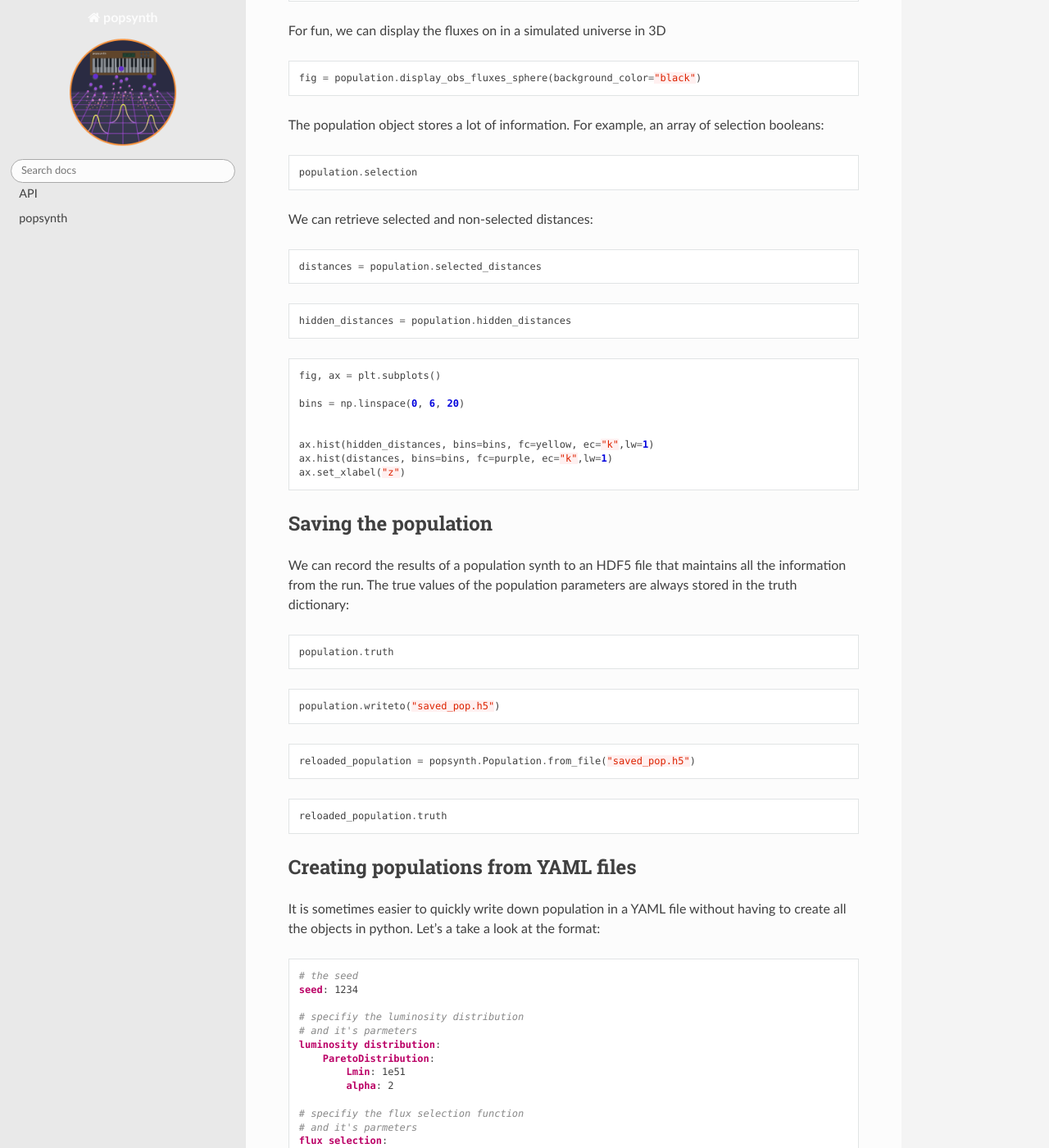
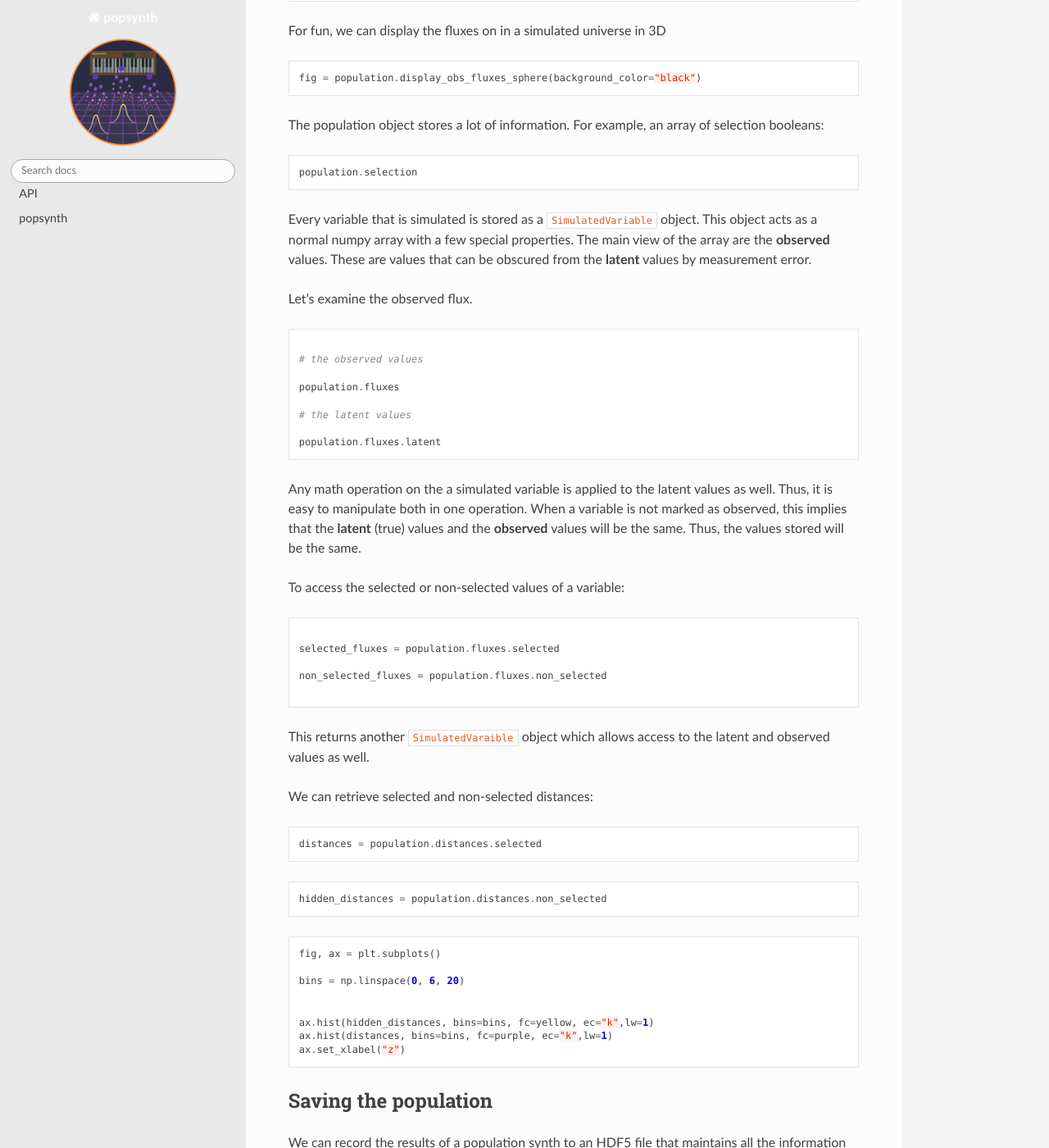
Before and after one commit to grburgess/popsynth, a Sphinx documentation site: the page built from docs/md/quickstart.md, in a window 1280 px wide and 1400 px high, scrolled down 3757 px. Shown: the whole window at 82% size. Built offline with Sphinx 7.4.7 and the Read the Docs theme 2.0.0, drawn with Linux system fonts in a browser that asks for light colours; pages that are not in the unit, such as notebooks, are missing from menus.

Commit message:
updated docs

````diff
--- a/docs/md/quickstart.md
+++ b/docs/md/quickstart.md
@@ -220,14 +220,55 @@ The population object stores a lot of information. For example, an array of sele
 population.selection
 ```
 
+Every variable that is simulated is stored as a `SimulatedVariable` object. This
+object acts as a normal numpy array with a few special properties. The main view
+of the array are the **observed** values. These are values that can be obscured
+from the **latent** values by measurement error.
+
+Let's examine the observed flux.
+
+```python
+
+# the observed values
+
+population.fluxes
+
+# the latent values
+
+population.fluxes.latent
+
+```
+
+Any math operation on the a simulated variable is applied to the latent values
+as well. Thus, it is easy to manipulate both in one operation. When a variable
+is not marked as observed, this implies that the **latent** (true) values and
+the **observed** values will be the same. Thus, the values stored will be the
+same.
+
+To access the selected or non-selected values of a variable:
+
+```python
+
+selected_fluxes = population.fluxes.selected
+
+non_selected_fluxes = population.fluxes.non_selected
+
+
+```
+
+This returns another `SimulatedVaraible` object which allows access to the
+latent and observed values as well.
+
+
+
 We can retrieve selected and non-selected distances:
 
 ```python
-distances = population.selected_distances
+distances = population.distances.selected
 ```
 
 ```python
-hidden_distances = population.hidden_distances
+hidden_distances = population.distances.non_selected
 ```
 
 ```python
````
Also changed, not shown: docs/md/aux.md (+2 -4 lines), docs/md/selections.md (+1 -1 lines), 1 other file.
